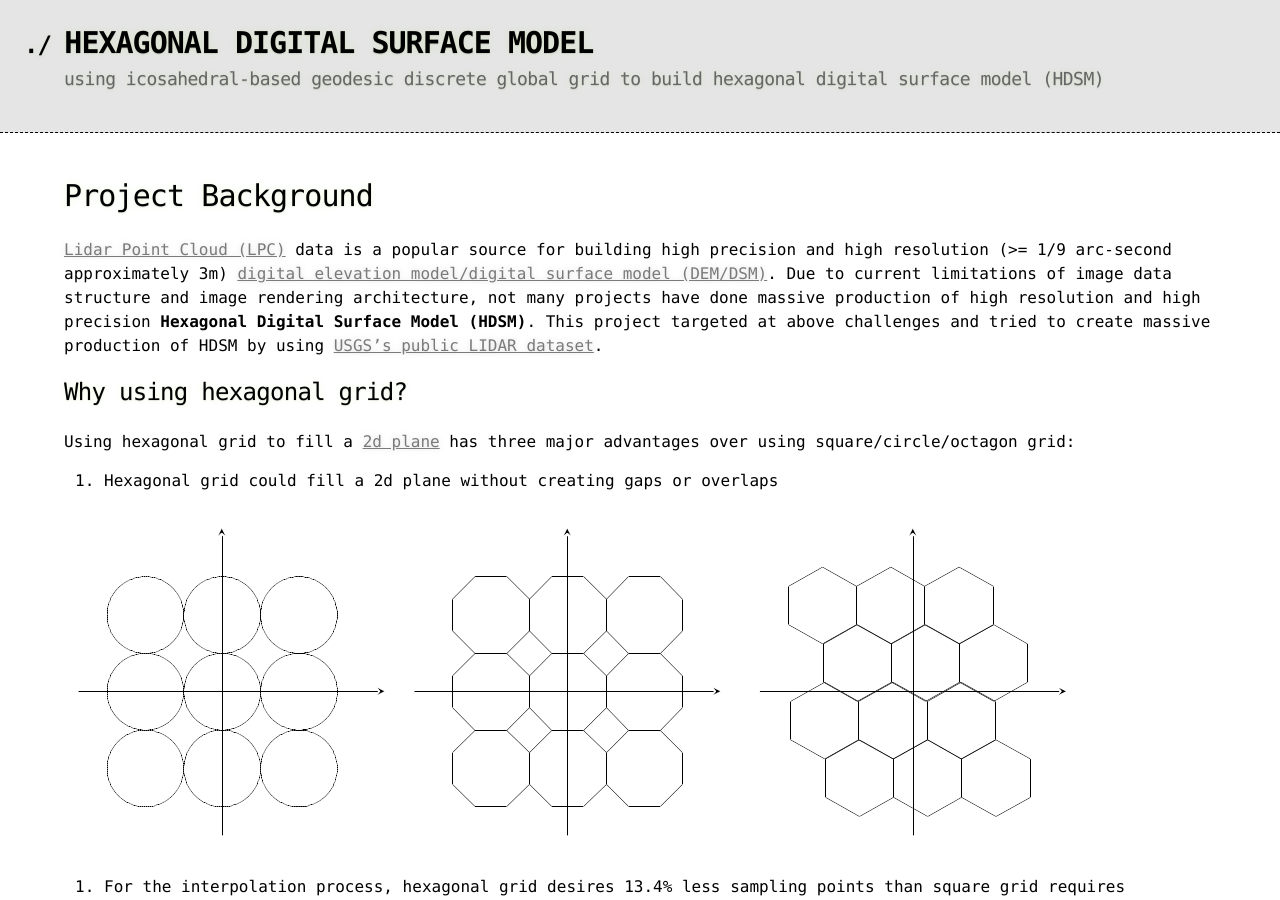
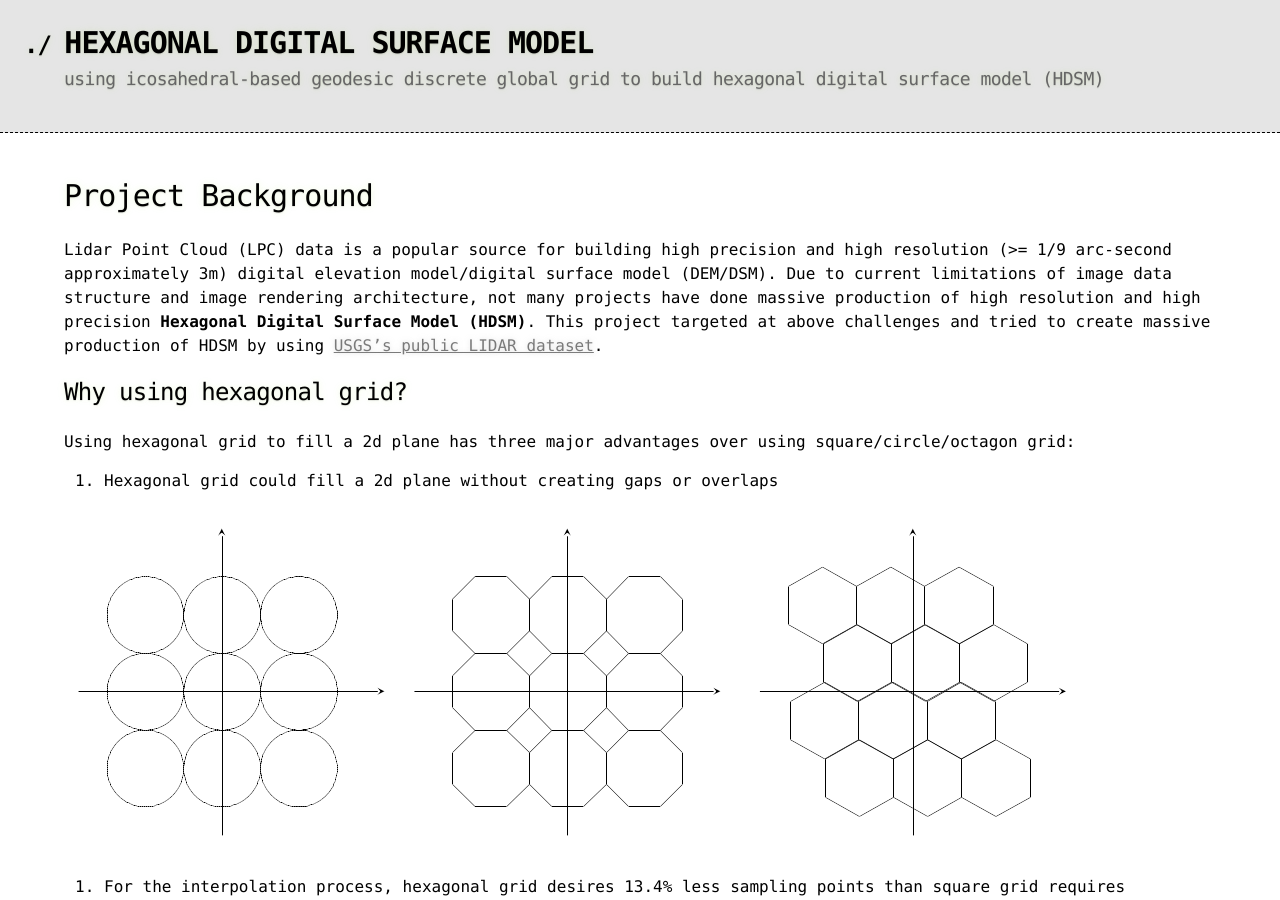
Before and after one commit to yanfuzhou/yanfuzhou.github.io, a Jekyll site: the page built from index.md, in a window 1280 px wide and 900 px high. Built offline with Jekyll 4.4.1, drawn with Linux system fonts in a browser that asks for light colours; our own code applies the rules of GitHub Pages for plain Markdown files; part of the change alters nothing that is shown.

```diff
--- a/index.md
+++ b/index.md
@@ -4,15 +4,15 @@ layout: yanfu
 
 # [](#header-1)Project Background
 
-[Lidar Point Cloud (LPC)](https://oceanservice.noaa.gov/facts/lidar.html) data is a popular source for building high precision and high resolution (>= 1/9 arc-second approximately 3m)
-[digital elevation model/digital surface model (DEM/DSM)](http://www.gisresources.com/confused-dem-dtm-dsm/). Due to current limitations of image data structure and image rendering architecture,
+Lidar Point Cloud (LPC) data is a popular source for building high precision and high resolution (>= 1/9 arc-second approximately 3m)
+digital elevation model/digital surface model (DEM/DSM). Due to current limitations of image data structure and image rendering architecture,
 not many projects have done massive production of high resolution and high precision **Hexagonal Digital Surface Model (HDSM)**.
 This project targeted at above challenges and tried to create massive production of HDSM by using
 [USGS's public LIDAR dataset](https://www.sciencebase.gov/catalog/item/4f70ab64e4b058caae3f8def).
 
 ## [](#header-2)Why using hexagonal grid?
 
-Using hexagonal grid to fill a [2d plane](https://www.mathsisfun.com/geometry/plane.html) has three major advantages over using square/circle/octagon grid:
+Using hexagonal grid to fill a 2d plane has three major advantages over using square/circle/octagon grid:
 
 1. Hexagonal grid could fill a 2d plane without creating gaps or overlaps
 
```
